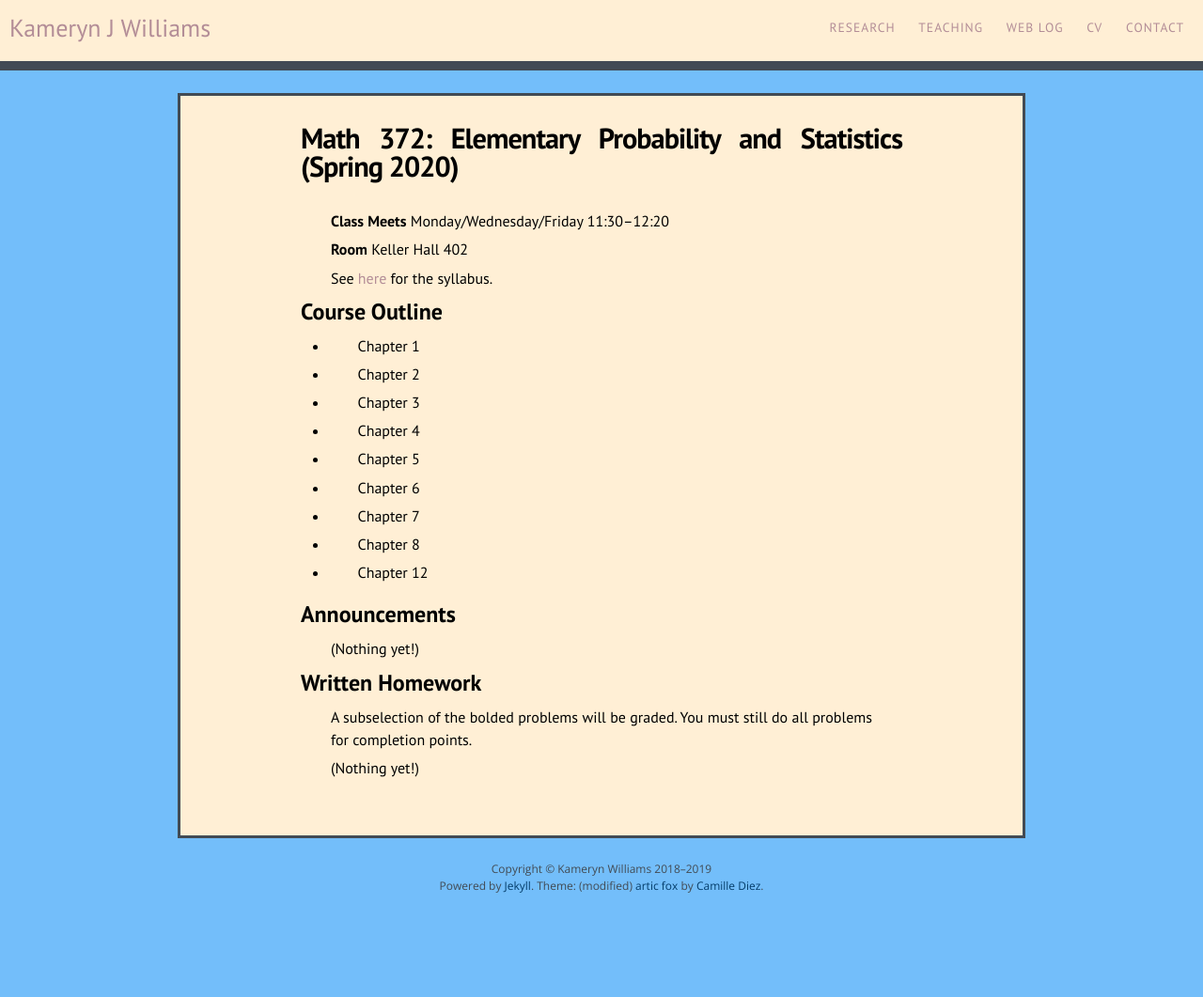
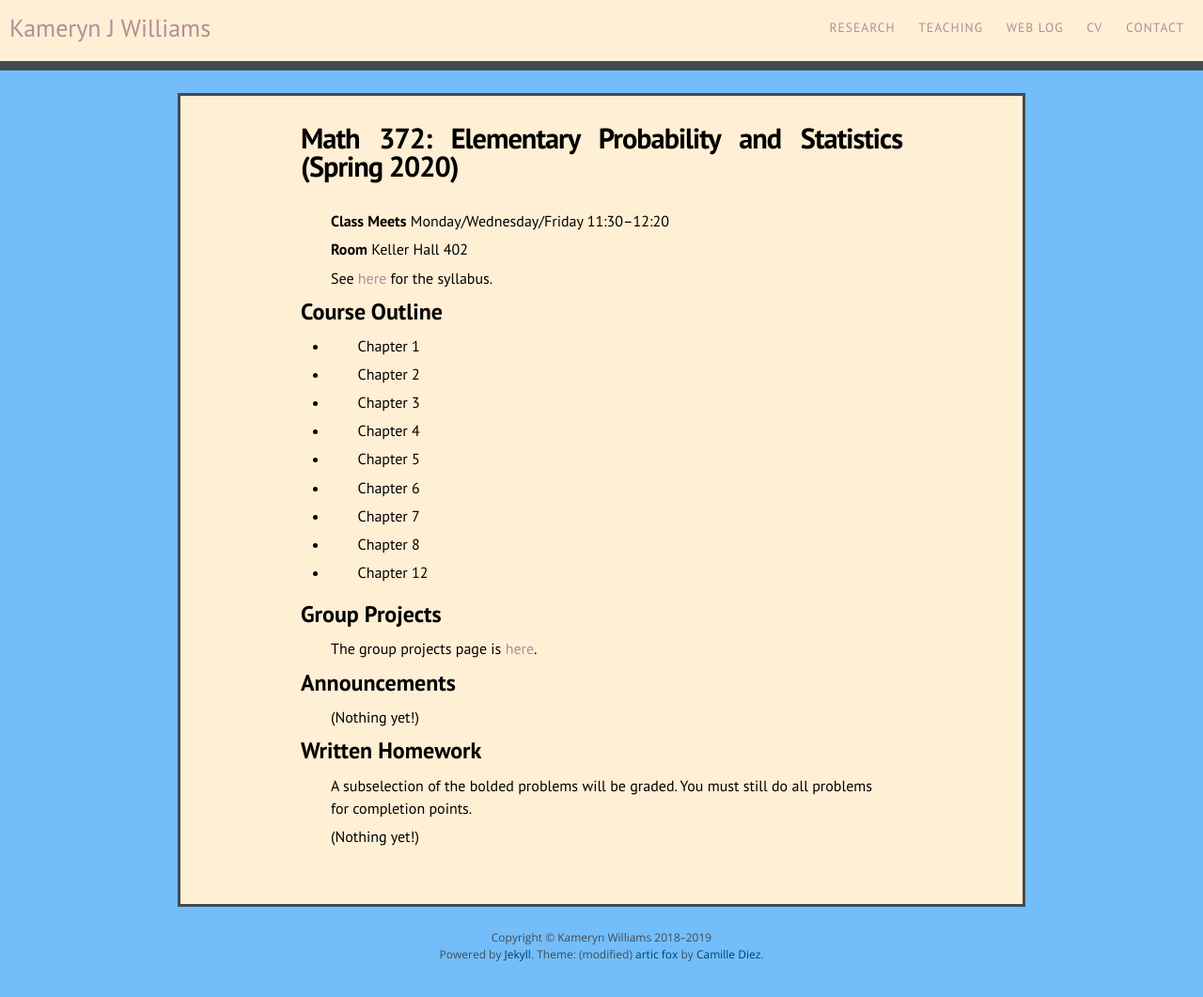
Before and after one commit to kamerynjw/kamerynjw.github.io, a Jekyll site: the page built from teaching/2020/math372.md, in a window 1280 px wide. Shown: the whole page at 94% size. Built offline with Jekyll 4.4.1, drawn with Linux system fonts in a browser that asks for light colours; nearby versions of some CDN libraries; before the commit the page ends 988 px from its top, so only the background shows below that.

Commit message:
added link to group project page on main page

```diff
--- a/teaching/2020/math372.md
+++ b/teaching/2020/math372.md
@@ -31,6 +31,11 @@ Course Outline
 
 * Chapter 12
 
+Group Projects
+-----
+
+The group projects page is [here]({{ page.url }}group-project/).
+
 Announcements
 -------------
 
```
